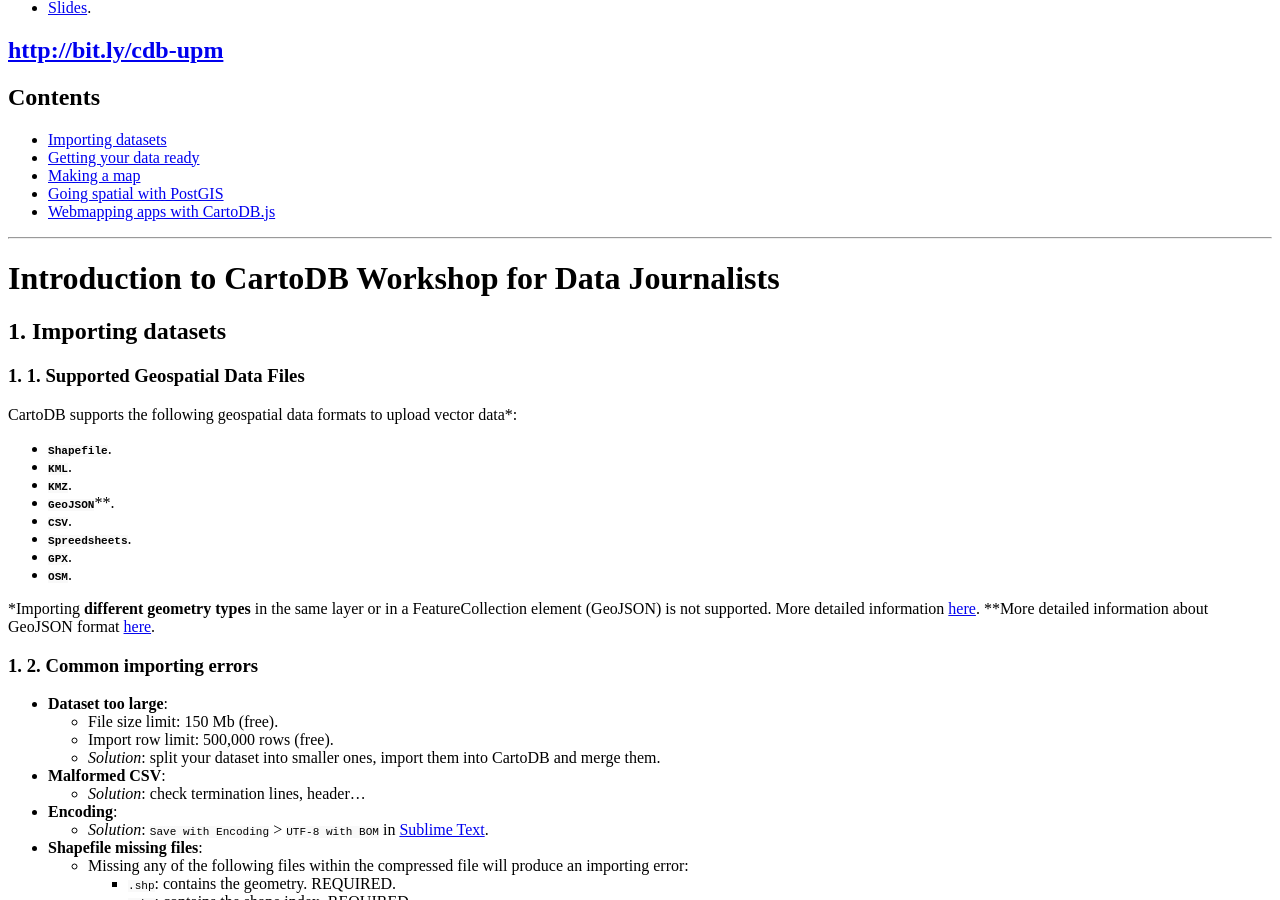
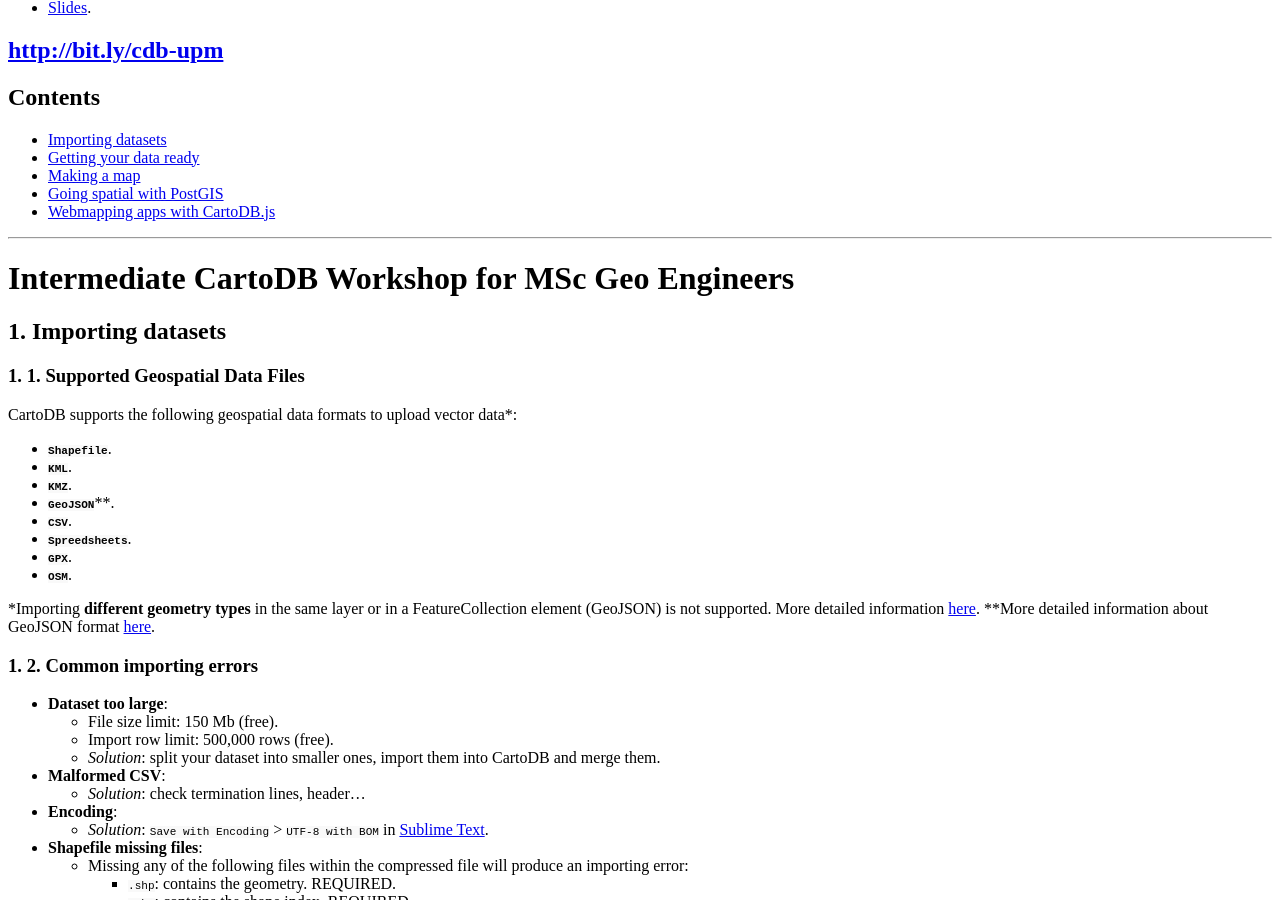
Before and after one commit to CartoDB/training, a Jekyll site: the page built from _posts/2016-05-10-cdb-upm.md, in a window 1280 px wide and 900 px high, scrolled down 810 px. Built offline with Jekyll 4.4.1, drawn with Linux system fonts in a browser that asks for light colours; a style sheet for code colours, icons or effects is not loaded.

Commit message:
change title

```diff
--- a/_posts/2016-05-10-cdb-upm.md
+++ b/_posts/2016-05-10-cdb-upm.md
@@ -23,7 +23,7 @@
 
 ----
 
-# Introduction to CartoDB Workshop for Data Journalists
+# Intermediate CartoDB Workshop for MSc Geo Engineers
 
 ## 1. Importing datasets <a name="import"></a>
 
```
